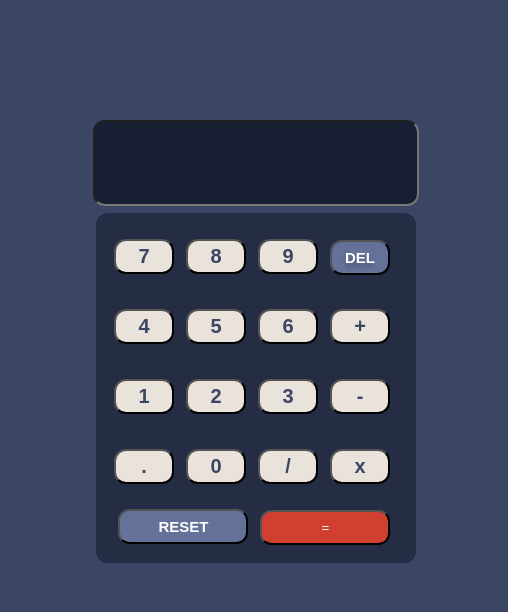
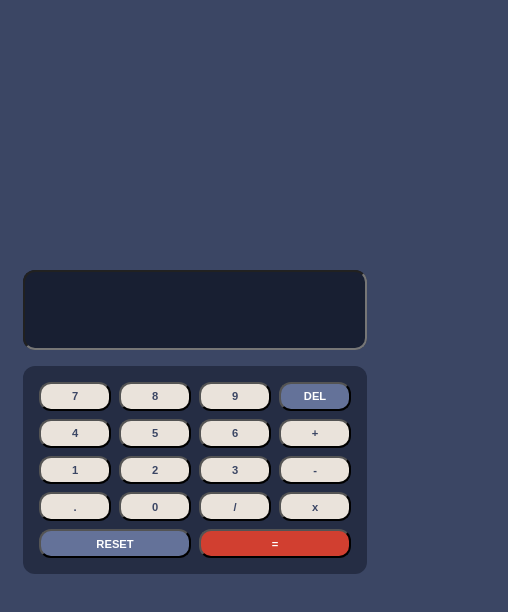
Before and after one commit to Deep95y/Simple-Calculator, a plain HTML site: page calculator.html in a window 390 px wide. Shown: the whole page, 508 px wide, since content can reach past the window. Drawn offline with Linux system fonts and the light colour scheme.

Commit message:
included media queries

```diff
--- a/calculator.css
+++ b/calculator.css
@@ -1,38 +1,40 @@
-
-
 body {
     background: #3B4664;
+    display: flex;
+    justify-content: center;
+    align-items: center;
+    height: 100vh;
+    margin: 0;
 }
 
 .main-container {
-    width: 31.25rem;
-    height: 37.5rem;
-    display: grid;
-    margin: auto;
+    width: 80%;
+    max-width: 20rem;
+    display: flex;
     flex-direction: column;
-
+    justify-content: center;
+    align-items: center;
+    padding: 1rem;
 }
 
 .top-container {
-    width: 20rem;
-    height:5rem;
+    width: 110%;
+    height: 5rem;
     background: #181F32;
-    margin-left: 5.3rem;
-    margin-top: 7rem;
-    display: grid;
+    display: flex;
+    justify-content: center;
+    align-items: center;
     border-radius: 12px;
-
+    margin-bottom: 1rem;
 }
 
 .bottom-container {
-    width: 20rem;
-    height: 350px;
-    background:  #252D44;
+    width: 100%;
+    background: #252D44;
     display: grid;
-    margin-left: 5.5rem;
-    margin-bottom: 2rem;
-    flex-direction: column;
-    column-gap: 1rem;
+    grid-template-columns: repeat(4, 1fr);
+    grid-gap: 0.5rem;
+    padding: 1rem;
     border-radius: 12px;
 }
 
@@ -41,117 +43,71 @@ body {
     border-radius: 12px;
     color: #FFF;
     text-align: right;
-    font-family: Segoe UI;
-    width: 19rem;
-    height:5rem;
-    font-size: 40px;
-    font-style: normal;
+    font-family: 'Segoe UI', sans-serif;
+    width: 100%;
+    height: 100%;
+    font-size: 1.2rem;
     font-weight: 600;
-    line-height: normal;
-    letter-spacing: 0.5rem;
-    padding-right: 1rem;
+    letter-spacing: 0.3rem;
+    padding: 0 0.5rem;
+    box-sizing: border-box;
 }
 
-
-.column1 {
-    width: 300px;
-    height: 50px;
-    background:   #252D44;
-    margin-left: 1rem;
-    margin: auto;
-    flex-direction: row;
-
-}
-
-.column2 {
-    width: 300px;
-    height: 50px;
-    background:  #252D44;
-   flex-direction: row;
-    margin-left: 1rem;
-    margin: auto;
-}
-
-.numbertext {
+.numbertext, #del, #reset, #equal {
     border-radius: 12px;
     background: #EAE3DB;
-    width: 60px;
-    height: 35px;
-    margin-top: 1rem;
-    margin-left: 0.5rem;
+    width: 100%;
+    height: 2.5rem;
     color: #3B4664;
     text-align: center;
     font-family: sans-serif;
-    font-size: 20px;
-    font-style: normal;
+    font-size: 0.9rem;
     font-weight: 600;
-    line-height: normal;
+    display: flex;
+    justify-content: center;
+    align-items: center;
+    box-sizing: border-box;
 }
 
 #del {
-    border-radius: 12px;
-    background:  #647299 ;
-    width: 60px;
-    height: 35px;
-   margin-left: 0.5rem;
-   font-family: sans-serif;
-   color: #FFF;
-    text-align: center;
-    text-shadow: 0px 4px 4px rgba(0, 0, 0, 0.25);
-    font-size: 15px;
-    font-style: normal;
-    font-weight: 600;
-    line-height: normal;
+    background: #647299;
+    color: #FFF;
 }
 
-.column3 {
-    width: 300px;
-    height: 50px;
-    background:  #252D44;
-    margin-left: 1rem;
-    margin: auto;
-    }
-
 #reset {
-    height: 35px;
-    width: 130px;
-    background:  #647299;
-    border-radius: 11.524px;
-
-    margin-top: 1rem;
+    background: #647299;
     color: #FFF;
-    text-align: center;
-    font-family: sans-serif;
-    font-size: 15px;
-    font-style: normal;
-    font-weight: 600;
-    line-height: normal;
+    grid-column: span 2;
 }
 
 #equal {
-    height: 35px;
-    width: 130px;
     background: #D13F30;
-    border-radius: 11.524px;
-    margin-left: 0.5rem;
-    color: #fff;
-
+    color: #FFF;
+    grid-column: span 2;
 }
 
-.column4 {
-        width: 300px;
-        height: 50px;
-        background:  #252D44;
-        margin-left: 1rem;
-        flex-direction: row;
-        margin: auto;
+.column1, .column2, .column3, .column4, .column5 {
+    display: contents;
 }
 
-.column5 {
-    width: 300px;
-    height: 50px;
-    background:  #252D44;
-    margin-left: 0.9rem;
-    flex-direction: row;
+@media (max-width: 768px) {
+    .numbertext, #del, #reset, #equal {
+        height: 2rem;
+        font-size: 0.8rem;
+    }
 
+    #text {
+        font-size: 1rem;
+    }
 }
+
+@media (max-width: 480px) {
+    .numbertext, #del, #reset, #equal {
+        height: 1.8rem;
+        font-size: 0.7rem;
+    }
+
+    #text {
+        font-size: 0.9rem;
+    }
+}
```
